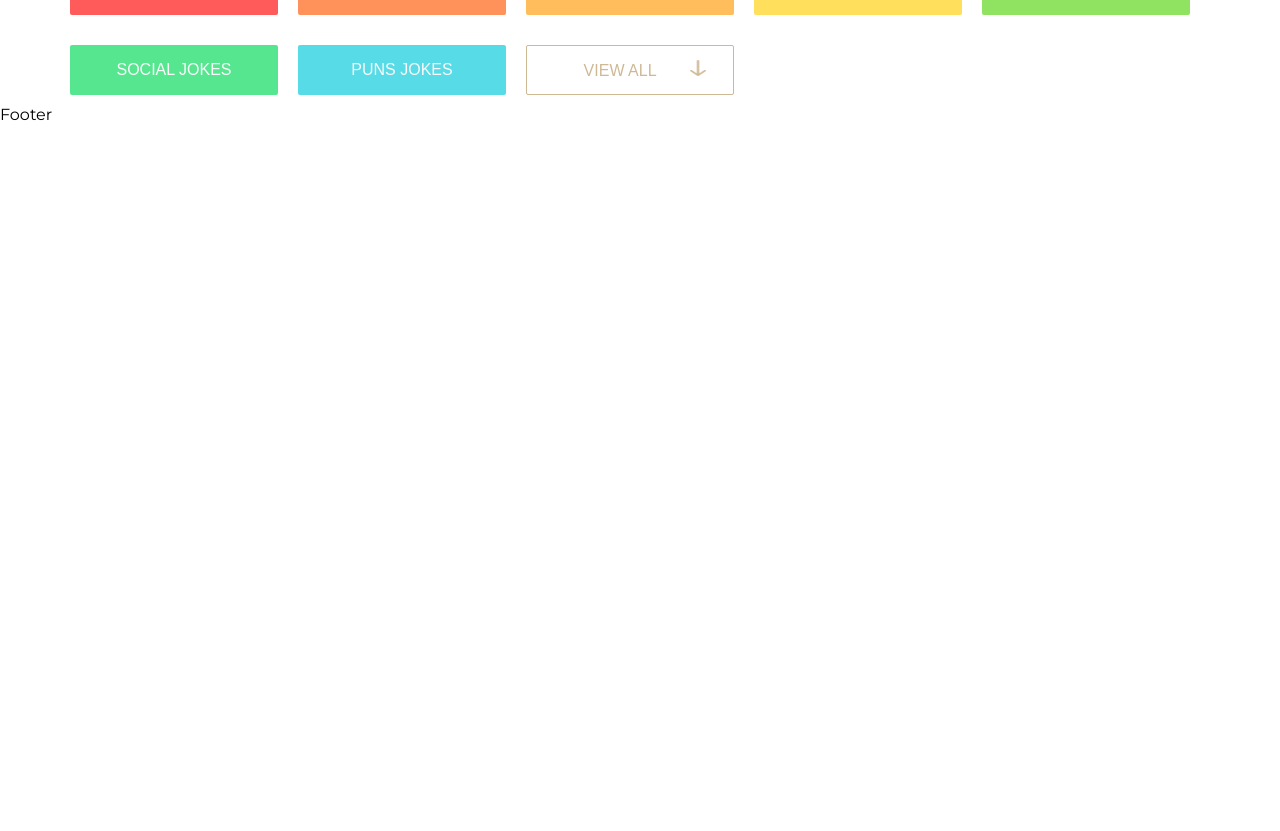
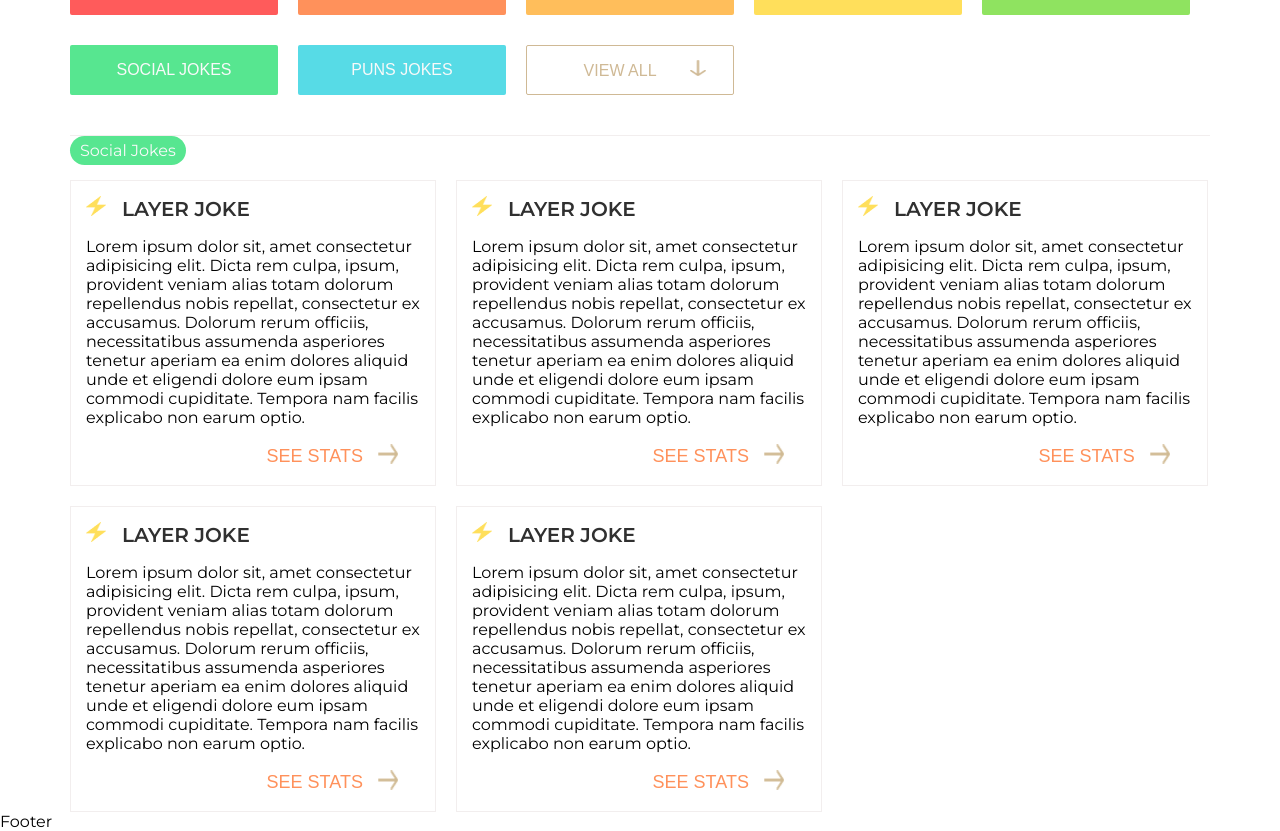
Before and after one commit to arifkhan012/chuckjokes, a React (Create React App) app: page / in a window 1280 px wide. Shown: the part 440-1271 px from the top of the page. Before the commit the page ends 800 px from the top, so only its background shows below. Built offline with nearby package versions, Linux system fonts and the light colour scheme.

Commit message:
jokes card design

```diff
--- a/src/App.js
+++ b/src/App.js
@@ -1,4 +1,5 @@
 import { BrowserRouter as Router } from "react-router-dom";
+import AllJokes from "./components/AllJokes";
 import HomeSection from "./components/HomeSection";
 import JokesCategories from "./components/JokesCategories";
 import Footer from "./components/layout/Footer";
@@ -13,6 +14,7 @@ function App() {
         <HomeSection />
         <div className="container">
           <JokesCategories />
+          <AllJokes />
         </div>
         <Footer />
       </div>
--- /dev/null
+++ b/src/components/AllJokes.jsx
@@ -0,0 +1,21 @@
+import React from "react";
+import JokesCard from "./JokesCard";
+
+function AllJokes() {
+  return (
+    <div className="allJokes">
+      <div className="catTitle">
+        <span>Social Jokes</span>
+      </div>
+      <div className="jokesList">
+        <JokesCard />
+        <JokesCard />
+        <JokesCard />
+        <JokesCard />
+        <JokesCard />
+      </div>
+    </div>
+  );
+}
+
+export default AllJokes;
--- /dev/null
+++ b/src/components/JokesCard.jsx
@@ -0,0 +1,34 @@
+import React from "react";
+
+function JokesCard() {
+  return (
+    <div className="jokesCard">
+      <div className="jokesDetails">
+        <div className="jokesCatTitle">
+          <span>
+            <img src={require("../image/green-light-copy@3x.png")} alt="img" />
+          </span>
+          <span className="title">Layer Joke</span>
+        </div>
+        <p className="jokesDesc">
+          Lorem ipsum dolor sit, amet consectetur adipisicing elit. Dicta rem
+          culpa, ipsum, provident veniam alias totam dolorum repellendus nobis
+          repellat, consectetur ex accusamus. Dolorum rerum officiis,
+          necessitatibus assumenda asperiores tenetur aperiam ea enim dolores
+          aliquid unde et eligendi dolore eum ipsam commodi cupiditate. Tempora
+          nam facilis explicabo non earum optio.
+        </p>
+        <div className="bottomContainer">
+          <button className="seeStats">
+            SEE STATS{" "}
+            <span>
+              <img src={require("../image/path-copy-3_2.png")} alt="img" />
+            </span>
+          </button>
+        </div>
+      </div>
+    </div>
+  );
+}
+
+export default JokesCard;
--- a/src/styles/sass/_global.scss
+++ b/src/styles/sass/_global.scss
@@ -184,3 +184,63 @@
     }
   }
 }
+
+// all jokes
+.allJokes {
+  border-top: 1px solid $borderColor;
+  margin-top: 30px;
+  .catTitle {
+    span {
+      background-color: $green;
+      color: $white;
+      padding: 5px 10px;
+      border-radius: 15px;
+      display: inline-block;
+      margin-bottom: 15px;
+    }
+  }
+
+  .jokesList {
+    display: flex;
+    flex-wrap: wrap;
+    gap: 20px;
+  }
+  .jokesCard {
+    width: calc(33.33% - 14px);
+
+    .jokesDetails {
+      // padding: 16px;
+      border: 1px solid $borderColor;
+      transition: 0.4s all ease-in-out;
+      padding: 15px;
+      img {
+        width: 20px;
+        height: 20px;
+        margin-right: 16px;
+      }
+      .title {
+        font-size: 20px;
+        color: $theme1;
+        text-transform: uppercase;
+        font-weight: 600;
+      }
+      &:hover {
+        box-shadow: 0px 1px 7px 0 rgba(0, 0, 0, 0.15);
+      }
+      .bottomContainer {
+        text-align: right;
+        .seeStats {
+          border: none;
+          outline: none;
+          background: transparent;
+          color: $orange;
+          font-size: 18px;
+          display: inline-flex;
+          justify-content: center;
+          align-items: center;
+          gap: 15px;
+        }
+      }
+    }
+  }
+}
--- a/src/styles/sass/_variables.scss
+++ b/src/styles/sass/_variables.scss
@@ -14,6 +14,7 @@ $lightgold: #ffdf5b;
 $kewi: #8fe360;
 $green: #57e690;
 $sky: #57dbe6;
+$borderColor: #f2eeee;
 
 //== Typography
 /*
```
